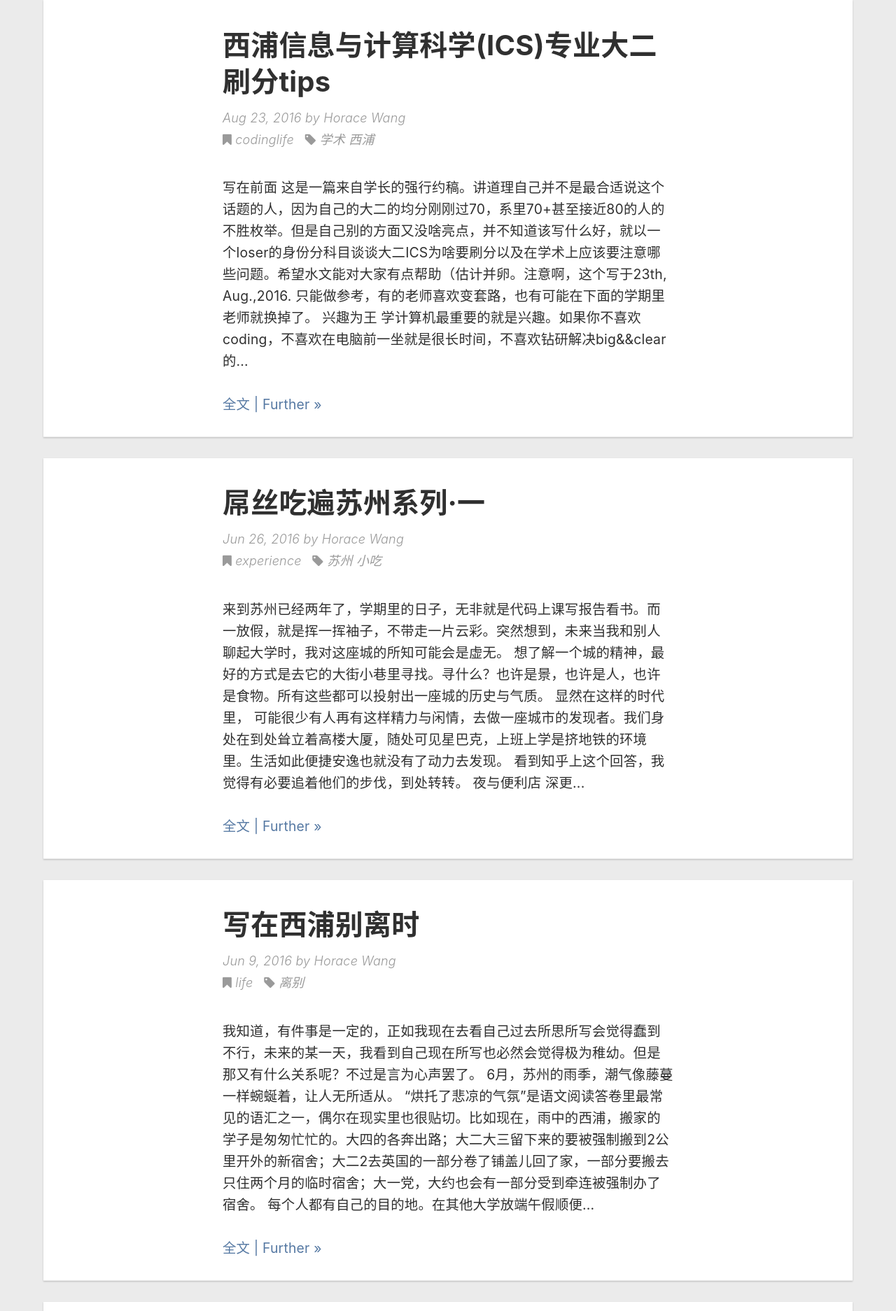
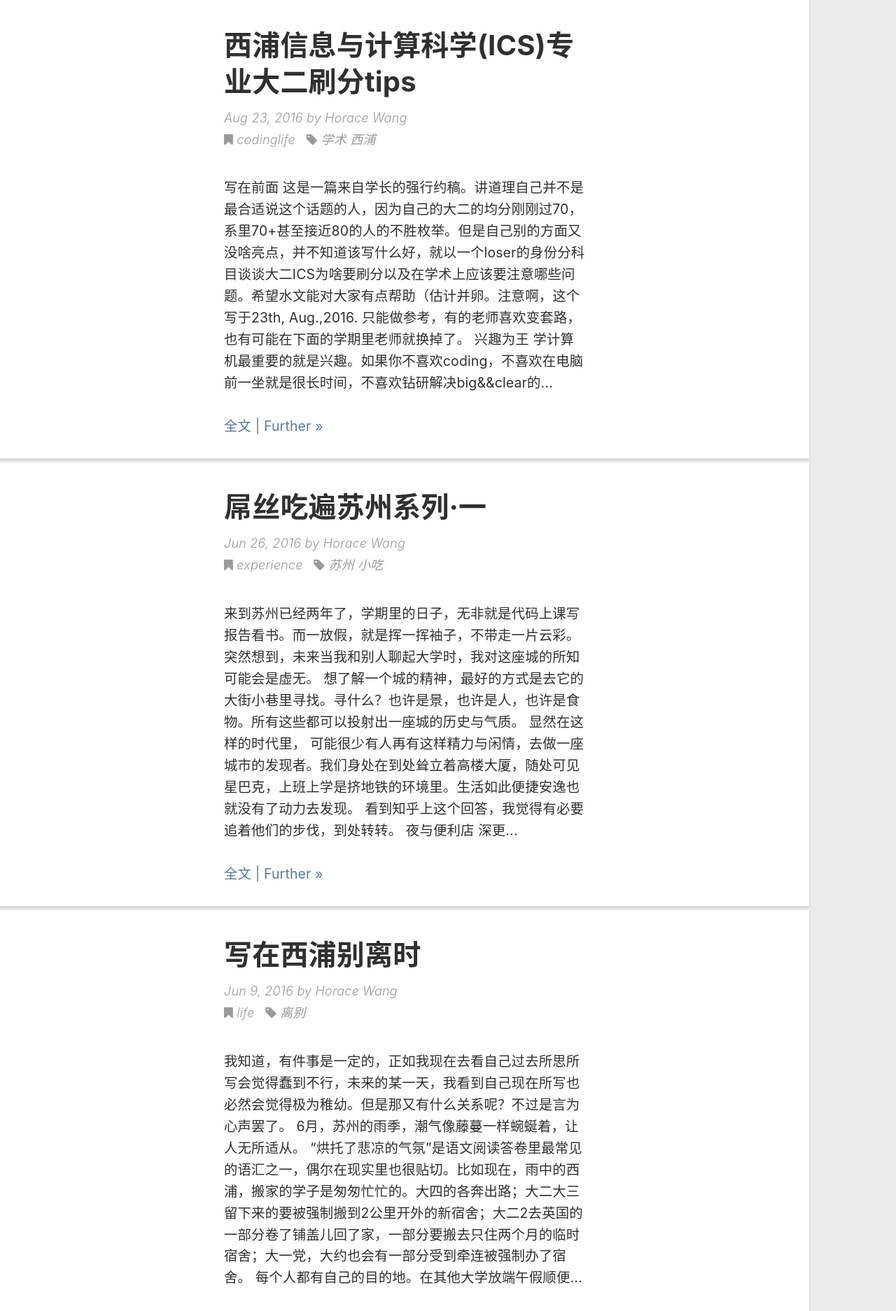
Before and after one commit to billweasley/billweasley.github.io, a Jekyll site: the page built from index.html, in a window 1280 px wide. Shown: the part 774-2648 px from the top of the page at 70% size. Built offline with Jekyll 4.4.1, drawn with Linux system fonts in a browser that asks for light colours; nearby versions of some CDN libraries; the list of posts is cut into pages by our own code; a style sheet for code colours, icons or effects is not loaded.

Commit message:
modified:   _sass/_layout.scss

```diff
--- a/_sass/_layout.scss
+++ b/_sass/_layout.scss
@@ -4,8 +4,10 @@
 .container {
   max-width: -webkit-calc(#{$content-width} - (#{$spacing-unit} * 2));
   max-width:         calc(#{$content-width} - (#{$spacing-unit} * 2));
-  margin-right: auto;
-  margin-left: auto;
+  //margin-right: auto;
+  //margin-left: auto;
+  margin-right: 0;
+  margin-left: 0;
   padding-right: $spacing-unit;
   padding-left: $spacing-unit;
   @extend %clearfix;
@@ -42,19 +44,22 @@
 
 .card {
  padding-top: 3%;
- padding-left:20%;
- padding-right:20%;
+ padding-left:25%;
+ padding-right:25%;
   background-color: #fff;
   box-shadow: 0px 1px 2px rgba(#000, .2);
  @include media-query($on-phone) {
  padding-right: $spacing-unit * 0.5;
  padding-left:$spacing-unit * 0.5;
-margin-left: 0%;
-margin-right: 0%;
+ margin-left: 0%;
+ margin-right: 0%;
+}
+@include media-query($on-pad) {
+  padding-left:10%;
+  padding-right:10%;
 
 
 }
-
 }
 
 .readmore {
@@ -343,12 +348,16 @@ padding-left: 0.5em;
 .post-list {
   .post {
     padding-bottom: $spacing-unit;
-    margin-bottom: $spacing-unit;
+  //  margin-bottom: $spacing-unit;
+    margin-bottom: 5px;
     border-bottom: 1px solid $gray-color-light;
 
     &:last-child {
       border-bottom: none;
       margin-bottom: 0;
+    }
+    &:first-child {
+      margin-bottom: 5px;
     }
 
     .post-content {
```
